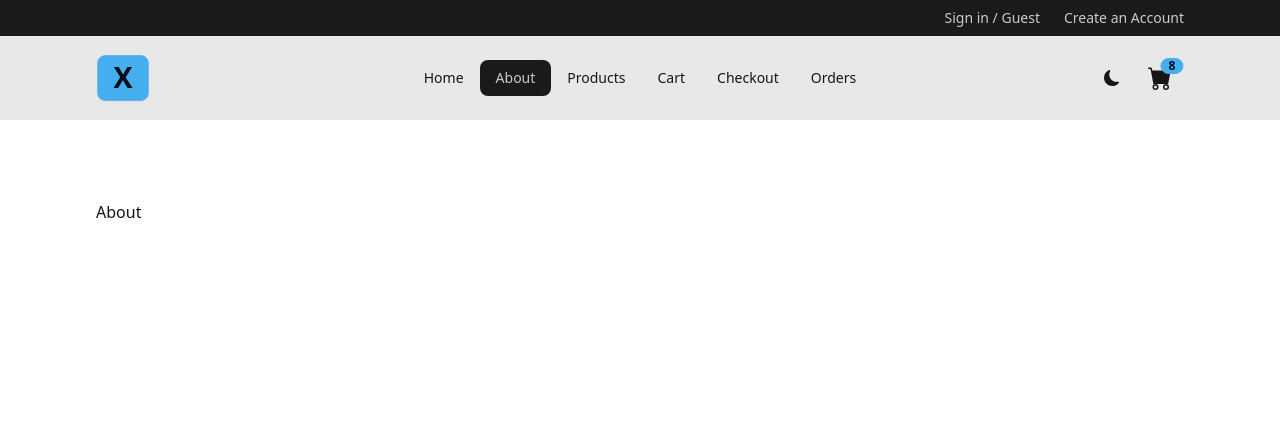
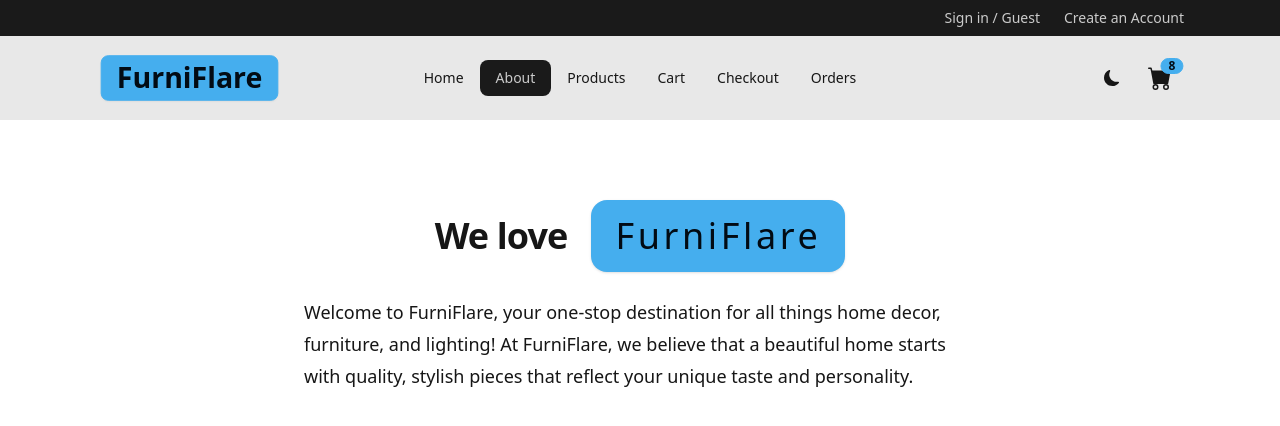
Before and after one commit to merv-e/FurniFlare-store-app, a React (Vite) app: page /about in a window 1280 px wide. Shown: the top 426 px of the page. Built offline with nearby package versions, Linux system fonts and the light colour scheme.

Commit message:
About page is improved. name of the store has been changed.

```diff
--- a/index.html
+++ b/index.html
@@ -4,7 +4,7 @@
     <meta charset="UTF-8" />
     <link rel="icon" type="image/svg+xml" href="/vite.svg" />
     <meta name="viewport" content="width=device-width, initial-scale=1.0" />
-    <title>VividDwell</title>
+    <title>FurniFlare</title>
   </head>
   <body>
     <div id="root"></div>
--- a/src/components/Navbar.jsx
+++ b/src/components/Navbar.jsx
@@ -35,7 +35,7 @@ const Navbar = () => {
             to="/"
             className="hidden lg:flex btn btn-primary text-3xl items-center"
           >
-            X
+            FurniFlare
           </NavLink>
           <div className="dropdown">
             <label tabIndex={0} className="btn btn-ghost lg:hidden">
--- a/src/pages/About.jsx
+++ b/src/pages/About.jsx
@@ -1,9 +1,28 @@
-import React from 'react'
+import React from "react";
 
 const About = () => {
   return (
-    <div>About</div>
-  )
-}
+    <>
+      <div className="flex flex-wrap gap-2 sm:gap-x-6 justify-center items-center">
+        <h1 className="text-4xl font-bold tracking-tight leading-none">
+          We love
+        </h1>
+        <div className="stats bg-primary shadow">
+          <div className="stat">
+            <div className="stat-title text-primary-content text-4xl tracking-widest">
+              FurniFlare
+            </div>
+          </div>
+        </div>
+      </div>
+      <p className="mt-6 text-lg leading-8 max-w-2xl mx-auto">
+        Welcome to FurniFlare, your one-stop destination for all things home
+        decor, furniture, and lighting! At FurniFlare, we believe that a
+        beautiful home starts with quality, stylish pieces that reflect your
+        unique taste and personality.
+      </p>
+    </>
+  );
+};
 
-export default About
+export default About;
```
